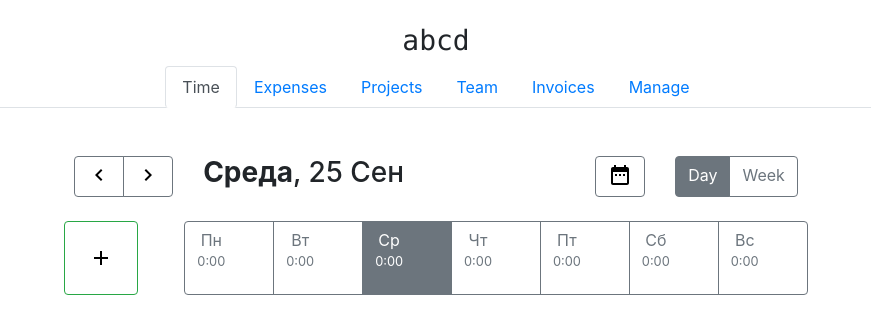
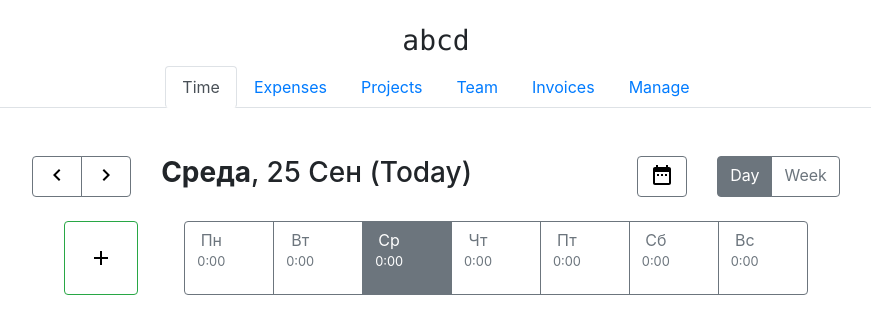
Before and after one commit to k0oda/timesheets, a Django app: page /time/ in a window 1280 px wide. Shown: the part 56-390 px from the top of the page, without its empty margins (204-1075 px from the left). Run offline with Django 3.2, Linux system fonts and the light colour scheme; a user stored in the database is signed in; data comes from the database, SQL or seed files in the repository; tables that the repository leaves empty hold one stand-in row (values such as "Sample post"); some libraries are stand-ins or nearby versions.

Commit message:
add: return to today link if date not today in template

```diff
--- a/templates/timesheets/company_panel/time.html
+++ b/templates/timesheets/company_panel/time.html
@@ -8,7 +8,14 @@
             <a class="btn btn-outline-secondary" href="#"><img src="{% static 'timesheets_app/img/arrow-right.svg' %}" alt="Next"></a>
         </div>
 
-        <h3 class="col-auto text-wrap" style="width: 14em; word-wrap: break-all;"><strong>{{ date|date:"l" }}</strong>, {{ date|date:"d M" }}</h3>
+        <h3 class="col-auto" style="width: 17em; word-wrap: break-all;">
+            <strong>{{ date|date:"l" }}</strong>, {{ date|date:"d M" }}
+            {% if date == today %}
+            (Today)
+            {% else %}
+            <small><a class="btn btn-link py-0" href="{% url 'time' today.year today.month today.day %}">return to today</a></small>
+            {% endif %}
+        </h3>
 
         <div class="col-auto btn-group">
             <a class="btn btn-outline-secondary" href="#"><img src="{% static 'timesheets_app/img/calendar.svg' %}" alt="Change date"></a>
```
